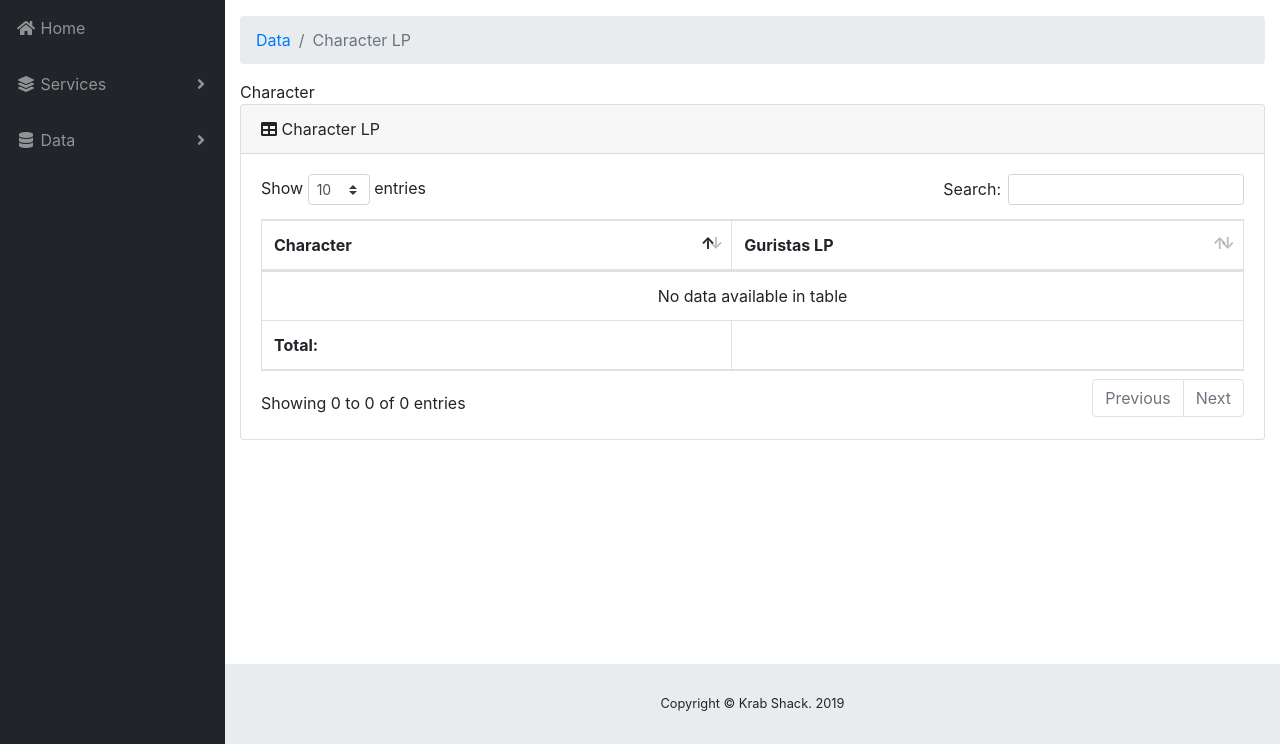
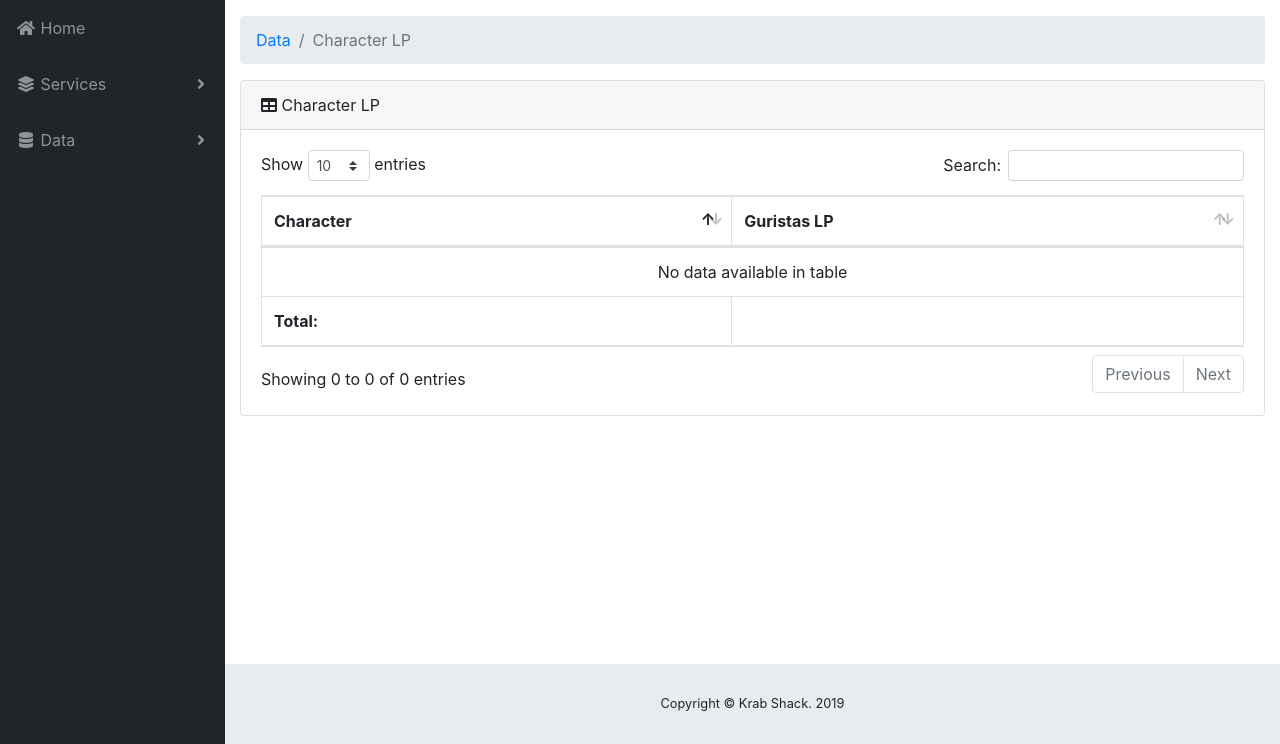
Before and after one commit to williamcpierce/krabshack_project, a Django app: page /esi/lp/ in a window 1280 px wide. Shown: the part 56-800 px from the top of the page. Run offline with Django 3.2, Linux system fonts and the light colour scheme; parts of the project's set-up code (start-up, migrations or seed data) failed here and were passed over; some libraries are stand-ins or nearby versions.

Commit message:
Stray line

```diff
--- a/esi_app/templates/esi_app/esilp.html
+++ b/esi_app/templates/esi_app/esilp.html
@@ -9,7 +9,6 @@
 	<li class="breadcrumb-item active">Character LP</li>
 </ol>
 
-			<th>Character</th>
 <div class="card mb-3">
 	<div class="card-header">
 		<i class="fas fa-table"></i>
```
